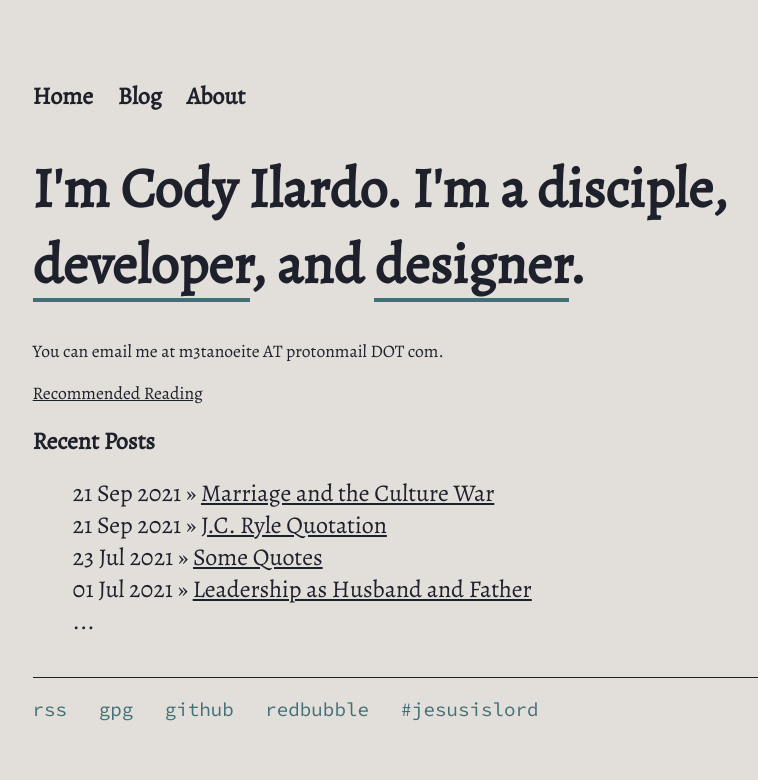
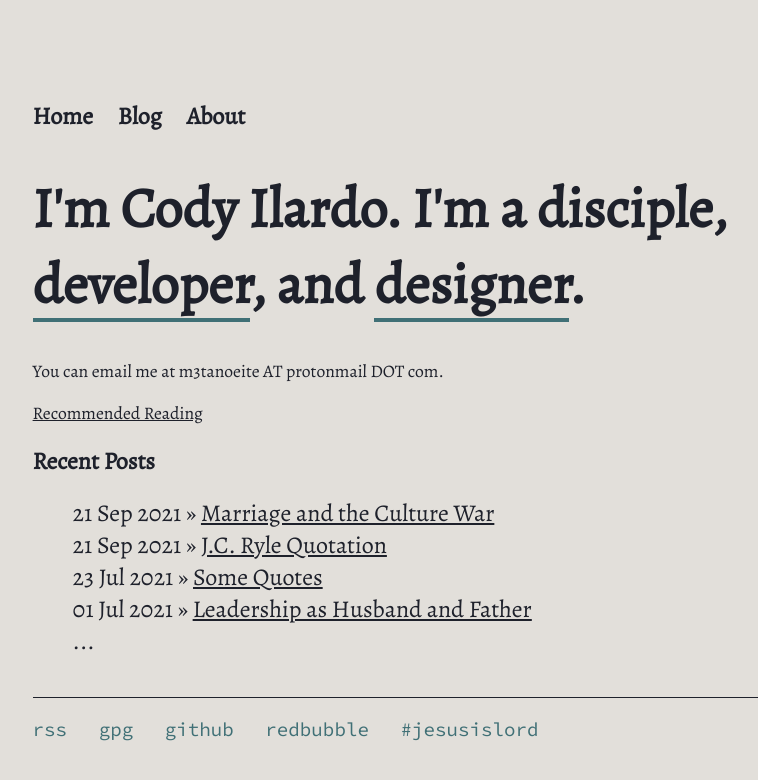
Before and after one commit to codyilardo/codyilardo.github.io, a Jekyll site: the page built from index.html, in a window 1280 px wide. Shown: the top 780 px of the page, without its empty margins (249-1007 px from the left). Built offline with Jekyll 4.4.1, drawn with Linux system fonts in a browser that asks for light colours.

Commit message:
updating margin properties again

```diff
--- a/css/main.css
+++ b/css/main.css
@@ -12,7 +12,10 @@
 body {
     background-color: var(--bg);
     color: var(--text);
-    margin: 80px 22% 80px 22%;
+    margin-top: 100px;
+    margin-bottom: 100px;
+    margin-right: 22%;
+    margin-left: 22%;
     width: 65%;
     font-family: var(--font);
 }
```
